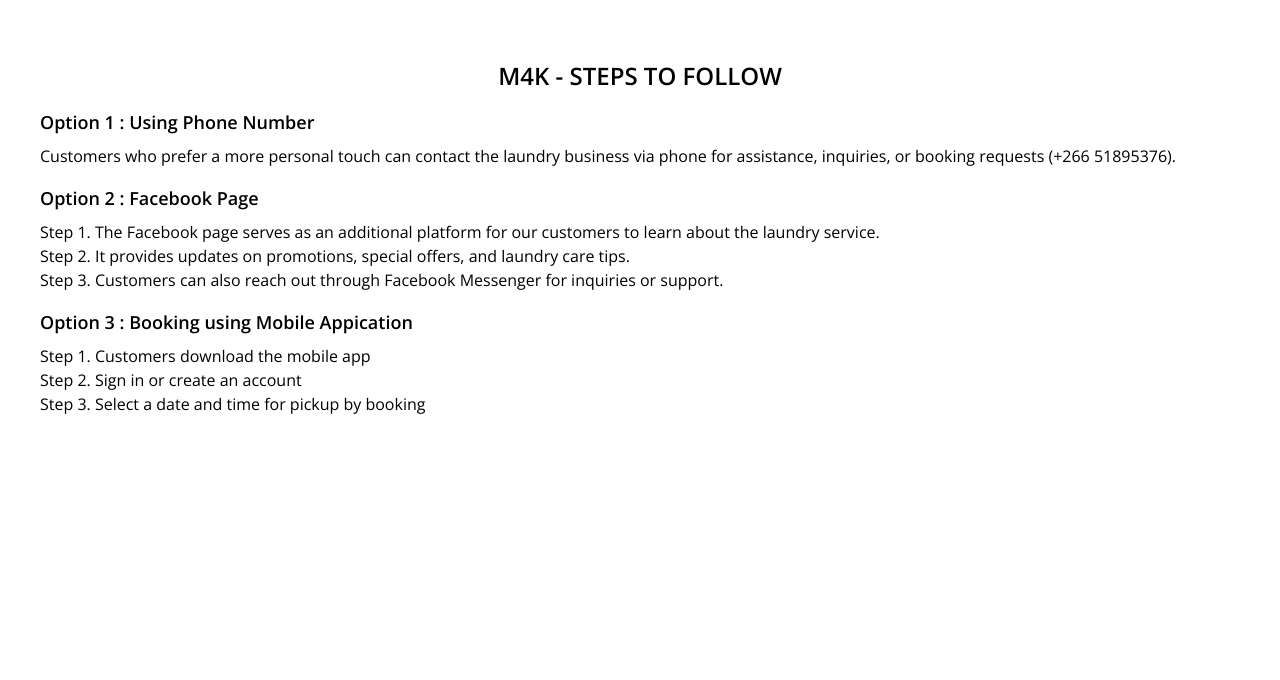
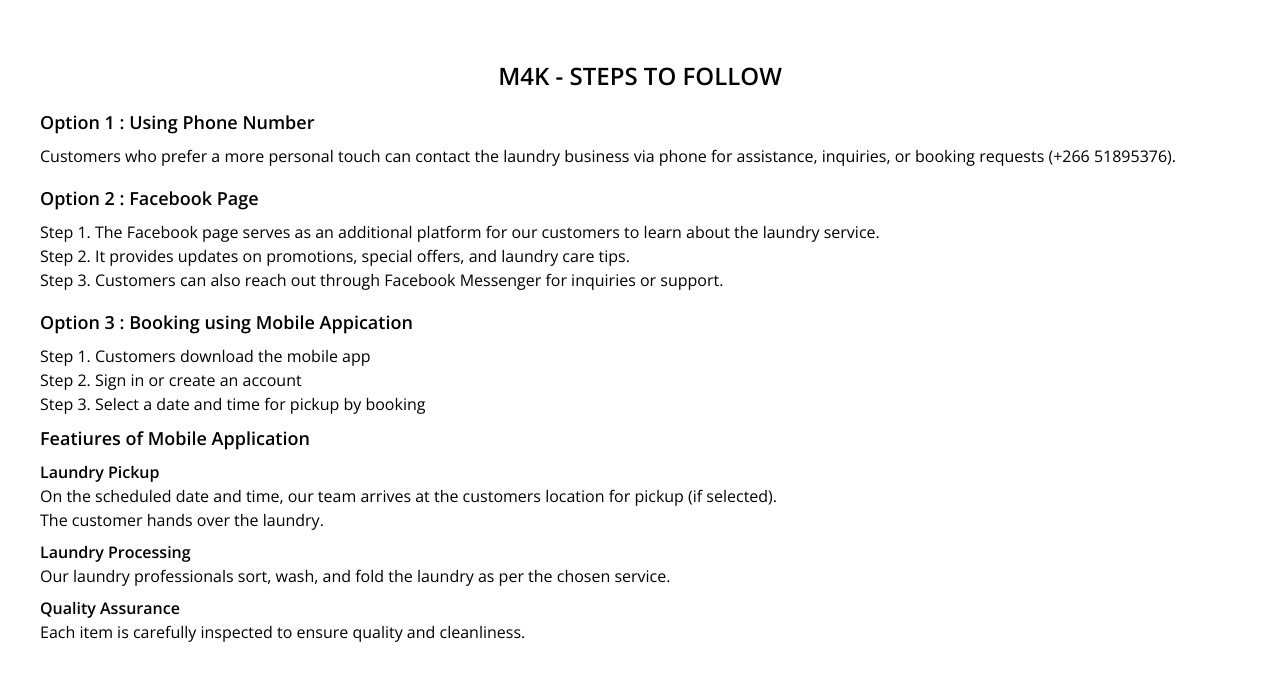
Before and after one commit to HMaroba/m4k-steps, a Next.js app: page / in a window 1280 px wide. Shown: the top 680 px of the page. Built offline with nearby package versions, Linux system fonts and the light colour scheme.

Commit message:
Fixed paging

```diff
--- a/src/app/_components/mobileApp.tsx
+++ b/src/app/_components/mobileApp.tsx
@@ -9,6 +9,32 @@ export default function MobileApplication() {
         <p>Step 2. Sign in or create an account</p>
         <p>Step 3. Select a date and time for pickup by booking</p>
       </ul>
+      <h6 className="mt-2 font-semibold text-lg">
+        Featiures of Mobile Application
+      </h6>
+      <h6 className="mt-2 font-semibold text-md">Laundry Pickup</h6>
+      <ul>
+        <p>
+          On the scheduled date and time, our team arrives at the customers
+          location for pickup (if selected).
+        </p>
+        <p>The customer hands over the laundry.</p>
+      </ul>
+
+      <h6 className="mt-2 font-semibold text-md">Laundry Processing</h6>
+      <ul>
+        <p>
+          Our laundry professionals sort, wash, and fold the laundry as per the
+          chosen service.
+        </p>
+      </ul>
+
+      <h6 className="mt-2 font-semibold text-md">Quality Assurance</h6>
+      <ul>
+        <p>
+          Each item is carefully inspected to ensure quality and cleanliness.
+        </p>
+      </ul>
     </>
   );
 }
--- a/src/app/page.tsx
+++ b/src/app/page.tsx
@@ -5,8 +5,8 @@ import MobileApplication from "./_components/mobileApp";
 export default function Home() {
   return (
     <main>
-      <div className="mt-5  md:p-10">
-        <h4 className="font-semibold text-2xl text-center text-transform: uppercase">
+      <div className="mt-5  md:p-10 transition duration-0 hover:duration-150">
+        <h4 className="font-semibold text-2xl text-center text-transform: uppercase color-blue">
           M4K - Steps to follow
         </h4>
         <h5 className="mt-4 font-semibold text-lg">
```
